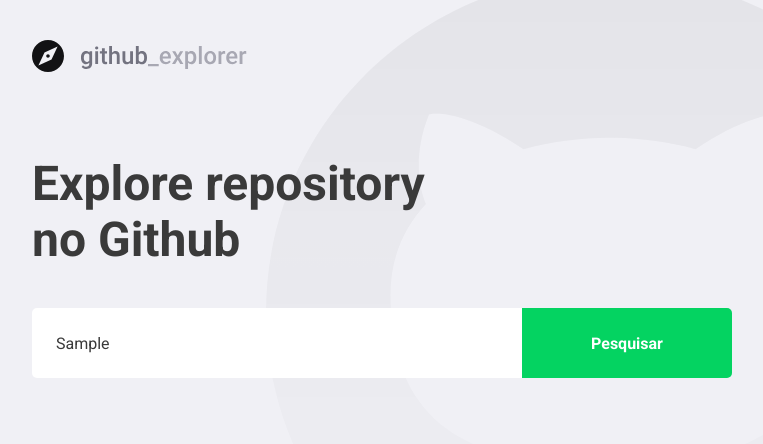
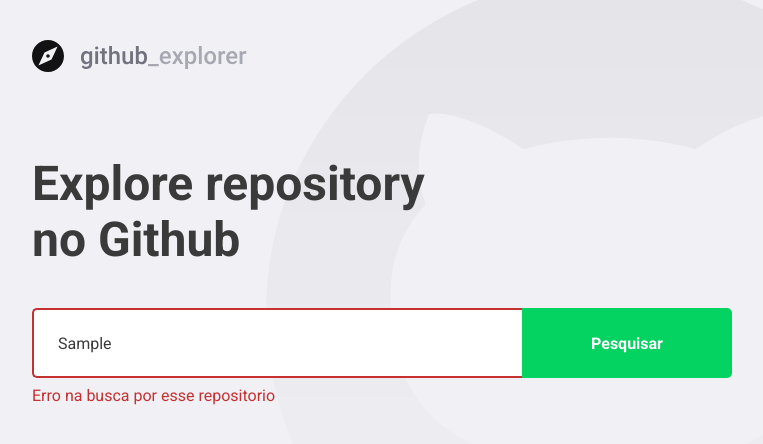
Before and after one commit to bessache/go_stack_bootcamp11-s3-primeiro-projeto-react-New, a React (Create React App) app: page / in a window 1280 px wide. Both pictures are taken after typing "Sample" into the empty fields and a click on the button "Pesquisar". Shown: the top 444 px of the page, without its empty margins (148-911 px from the left). Built offline with nearby package versions, Linux system fonts and the light colour scheme; no server answers.

Commit message:
commit aula lidando com erros

```diff
--- a/src/pages/Dashboard/index.tsx
+++ b/src/pages/Dashboard/index.tsx
@@ -4,7 +4,7 @@ import api from '../../services/api';
 
 import logoImg from '../../assets/logo.svg';
 
-import { Title, Form, Repositories } from './styles';
+import { Title, Form, Repositories, Error } from './styles';
 
 interface Repository {
   full_name: string;
@@ -17,23 +17,34 @@ interface Repository {
 
 const Dashboard: React.FC = () => {
   const [newRepo, setNewRepo] = useState('');
+  const [inputError, setInputError] = useState('');
   const [repositories, setRepositories] = useState<Repository[]>([]);
   async function handleAddrepository(
     event: FormEvent<HTMLFormElement>,
   ): Promise<void> {
     event.preventDefault();
-    const response = await api.get<Repository>(`repos/${newRepo}`);
-    const repository = response.data;
 
-    setRepositories([...repositories, repository]);
-    setNewRepo('');
+    if (!newRepo) {
+      setInputError('Digite autor/nome do repositorio');
+      return;
+    }
+    try {
+      const response = await api.get<Repository>(`repos/${newRepo}`);
+      const repository = response.data;
+
+      setRepositories([...repositories, repository]);
+      setNewRepo('');
+      setInputError('');
+    } catch (err) {
+      setInputError('Erro na busca por esse repositorio');
+    }
   }
 
   return (
     <>
       <img src={logoImg} alt="Github explore" />
       <Title>Explore repository no Github</Title>
-      <Form onSubmit={handleAddrepository}>
+      <Form hasError={!!inputError} onSubmit={handleAddrepository}>
         <input
           value={newRepo}
           onChange={(e) => setNewRepo(e.target.value)}
@@ -41,6 +52,9 @@ const Dashboard: React.FC = () => {
         />
         <button type="submit">Pesquisar</button>
       </Form>
+
+      {inputError && <Error>{inputError}</Error>}
+
       <Repositories>
         {repositories.map((repository) => (
           <a key={repository.full_name} href="teste">
--- a/src/pages/Dashboard/styles.ts
+++ b/src/pages/Dashboard/styles.ts
@@ -1,5 +1,9 @@
-import styled from 'styled-components';
+import styled, { css } from 'styled-components';
 import { shade } from 'polished';
+
+interface FormProps {
+  hasError: boolean;
+}
 
 export const Title = styled.h1`
   font-size: 48px;
@@ -8,7 +12,7 @@ export const Title = styled.h1`
   max-width: 450px;
   line-height: 56px;
 `;
-export const Form = styled.form`
+export const Form = styled.form<FormProps>`
   margin-top: 40px;
   max-width: 700px;
 
@@ -20,6 +24,14 @@ export const Form = styled.form`
     border: 0;
     border-radius: 5px 0 0 5px;
     color: #3a3a3a;
+    border: 2px solid #fff;
+    border-right: 0;
+    ${(props) =>
+      props.hasError &&
+      css`
+        border-color: #c53030;
+      `}
+
     &::placeholder {
       color: #a8a8b3;
     }
@@ -38,6 +50,12 @@ export const Form = styled.form`
     }
   }
 `;
+export const Error = styled.span`
+  display: block;
+  color: #c53030;
+  margin-top: 8px;
+`;
+
 export const Repositories = styled.div`
   margin-top: 80px;
   max-width: 700px;
```
